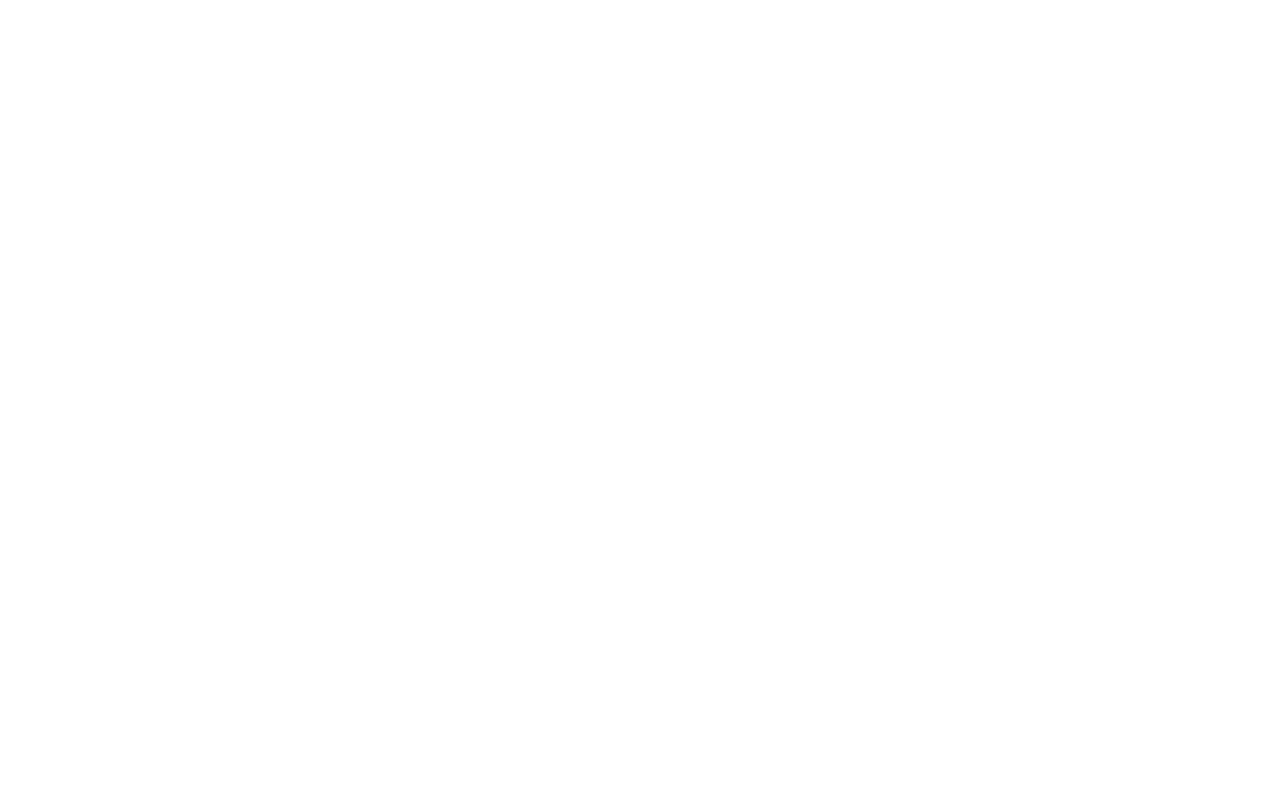
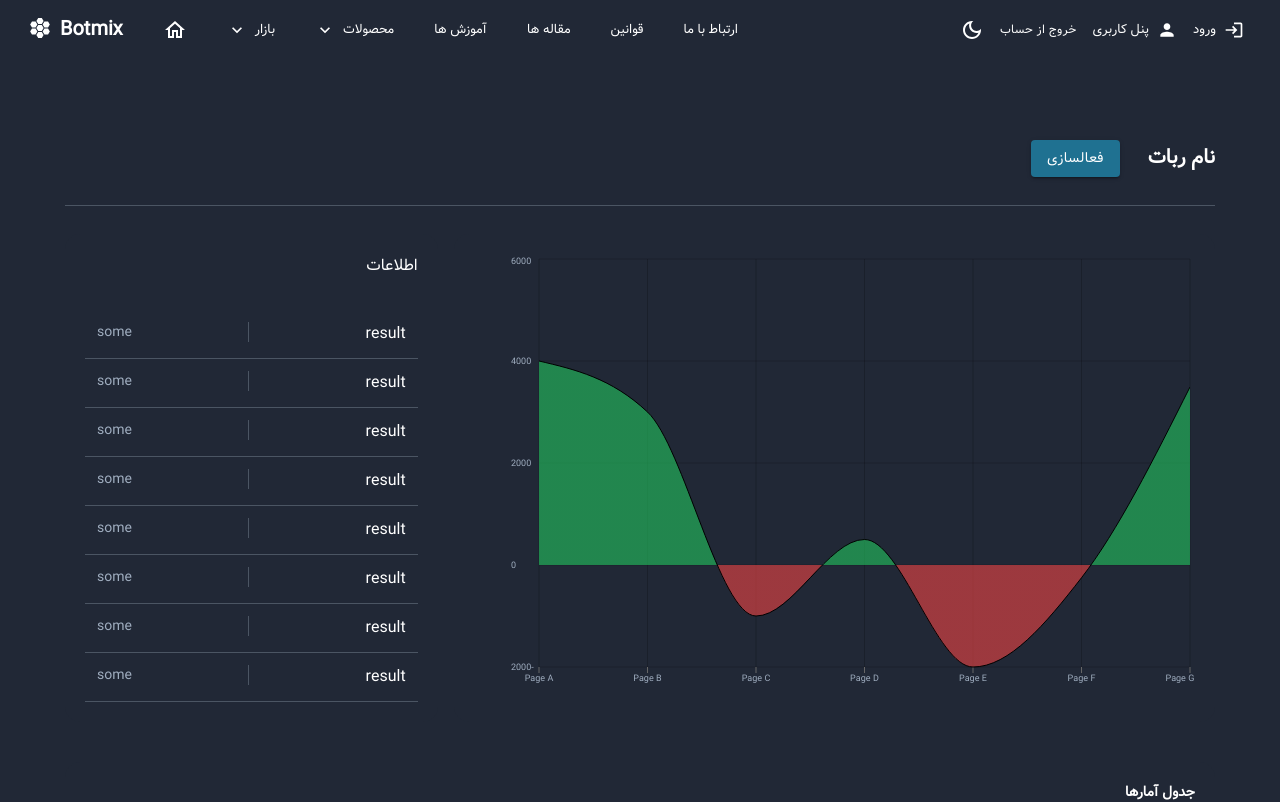
Before and after one commit to Alivolley/adminbotmix, a React (Vite) app: page /robotFunctionality/1 in a window 1280 px wide. Before the commit this address had no page. Shown: the top 802 px of the page. Built offline with nearby package versions, Linux system fonts and the light colour scheme.

Commit message:
robot functionallity page added

```diff
--- a/src/components/pages/products/product-card/product-card.jsx
+++ b/src/components/pages/products/product-card/product-card.jsx
@@ -1,10 +1,15 @@
+import { Link } from 'react-router-dom';
 import { Area, AreaChart, ResponsiveContainer } from 'recharts';
 
 // MUI
 import { Button } from '@mui/material';
 
+// Icons
+import BarChartIcon from '@mui/icons-material/BarChart';
+
 // Assets
 import { ProductCardStyle } from './product-card.style';
+import RtlProvider from '../../../layout/rtlProvider/rtlProvider';
 
 function ProductCard() {
   const testArray = [
@@ -63,13 +68,23 @@
         </div>
       </div>
 
-      <Button
-        className="w-full !font-vazir"
-        variant="contained"
-        color="primaryBlue"
-      >
-        فعالسازی
-      </Button>
+      <div className="flex items-center justify-between gap-3">
+        <Button className="!font-vazir" variant="contained" color="primaryBlue">
+          فعالسازی
+        </Button>
+        <RtlProvider>
+          <Link to="/robotFunctionality/2">
+            <Button
+              className="!font-vazir"
+              variant="outlined"
+              color="primary"
+              endIcon={<BarChartIcon />}
+            >
+              عملکرد ربات
+            </Button>
+          </Link>
+        </RtlProvider>
+      </div>
     </ProductCardStyle>
   );
 }
--- a/src/components/routes.jsx
+++ b/src/components/routes.jsx
@@ -10,6 +10,7 @@
 import Login from '../pages/login/login';
 import Products from '../pages/products/products';
 import ProfileSetting from '../pages/profile-setting/profile-setting';
+import RobotFunctionality from '../pages/robot-functionality/robot-functionality';
 import Robots from '../pages/robots/robots';
 import Rules from '../pages/rules/rules';
 import Tutorials from '../pages/tutorials/tutorials';
@@ -30,6 +31,7 @@
       { path: 'tutorials', element: <Tutorials /> },
       { path: 'article/:id', element: <ChosenArticle /> },
       { path: 'tutorial/:id', element: <ChosenTutorial /> },
+      { path: 'robotFunctionality/:id', element: <RobotFunctionality /> },
     ],
   },
   {
--- /dev/null
+++ b/src/pages/robot-functionality/robot-functionality.jsx
@@ -0,0 +1,52 @@
+// MUI
+import { Button, Grid } from '@mui/material';
+import LoadingButton from '@mui/lab/LoadingButton';
+
+// Components
+import CardWrapper from '../../components/templates/card-wrapper/card-wrapper';
+import DetailsTable from '../../components/pages/robots/details-table/details-table';
+import RobotsChart from '../../components/pages/robots/robots-chart/robots-chart';
+import RobotsTable from '../../components/pages/robots/robots-table/robots-table';
+
+function RobotFunctionality() {
+  return (
+    <div className="mx-auto mb-32 mt-14 max-w-[1150px] customMd:mt-[80px]">
+      <div className="mb-7 flex items-center gap-7 border-b border-gray-300 pb-7 dark:border-gray-600">
+        <p className="text-xl font-bold">نام ربات</p>
+        <Button className="!font-vazir" variant="contained" color="primaryBlue">
+          فعالسازی
+        </Button>
+      </div>
+      <Grid container spacing={2}>
+        <Grid item xs={12} md={8} order={{ xs: 1, lg: 2 }}>
+          <CardWrapper>
+            <RobotsChart />
+          </CardWrapper>
+        </Grid>
+        <Grid item xs={12} md={4} order={{ xs: 3, lg: 3 }}>
+          <CardWrapper>
+            <DetailsTable />
+          </CardWrapper>
+        </Grid>
+      </Grid>
+      <div className="mt-10">
+        <CardWrapper>
+          <p className="mb-[40px] text-sm font-bold">جدول آمارها</p>
+          <RobotsTable />
+          <div className="mt-6 flex items-center justify-center">
+            <LoadingButton
+              loading={false}
+              variant="contained"
+              className="!font-vazir disabled:!bg-textGray"
+              color="primaryBlue"
+            >
+              بیشتر
+            </LoadingButton>
+          </div>
+        </CardWrapper>
+      </div>
+    </div>
+  );
+}
+
+export default RobotFunctionality;
```
